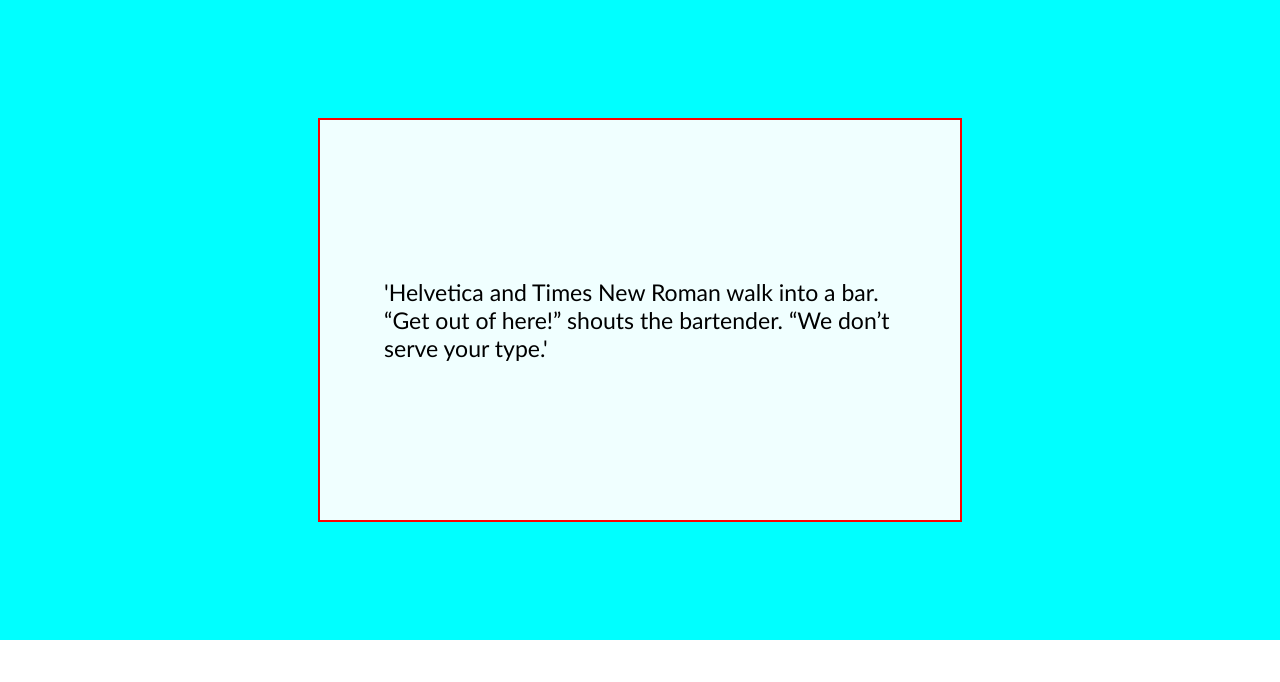
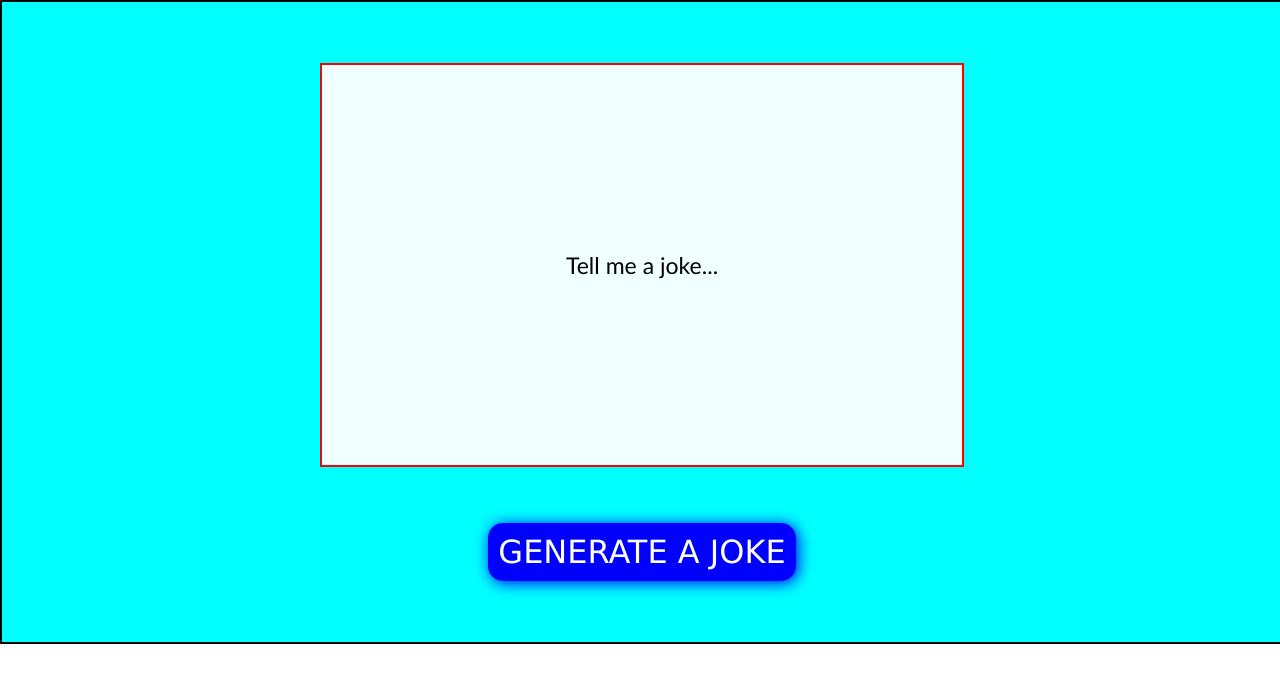
Before and after one commit to ParasWaghela07/HTML-CSS-JS, a plain HTML site: page Practice/joke1.html in a window 1280 px wide. Drawn offline with Linux system fonts and the light colour scheme.

Commit message:
joke updated

```diff
--- a/Practice/joke1.html
+++ b/Practice/joke1.html
@@ -10,12 +10,15 @@
         }
         .joke{
             display: flex;
+            flex-direction: column;
+            justify-content:space-between;
             width: 100vw;
             height: 80vh;
             margin: auto;
             justify-content: center;
             align-items: center;
             background-color: aqua;
+            border: 2px solid black;
         }
 
         #Chutkula{
@@ -37,6 +40,22 @@
             justify-content: center;
             align-items: center;
             background-color: azure;
+            margin-bottom: 7vh;
+        }
+
+        #btn{
+            background-color: blue;
+            color: white;
+            font-size: 2em;
+            border-radius: 15px;
+            padding: 10px;
+            transition: 0.5ms;
+            font-family:Verdana, Geneva, Tahoma, sans-serif;
+            cursor: pointer;
+            box-shadow: 2px 2px 15px blue;
+        }
+        #btn:hover{
+            background-color: rgb(63, 63, 235);
         }
     </style>
 </head>
@@ -44,8 +63,10 @@
         <div class="joke">
 
             <div class="con">
-                <p id="Chutkula"></p>
+                <p id="Chutkula">Tell me a joke...</p>
             </div>
+
+            <div id="btn">GENERATE A JOKE</div>
 
 
         </div>
--- a/Practice/joke1.js
+++ b/Practice/joke1.js
@@ -8,8 +8,34 @@
 
  "'Why do we tell actors to “break a leg?” Because every play has a cast. Here are some dark jokes to check out if you have a morbid sense of humor'",
 
- "'Helvetica and Times New Roman walk into a bar. “Get out of here!” shouts the bartender. “We don’t serve your type.'"]
+ "'Helvetica and Times New Roman walk into a bar. “Get out of here!” shouts the bartender. “We don’t serve your type.'"
+," 'Whats the best thing about Switzerland I dont know, but the flag is a big plus.' ",
 
- let index=Math.floor(Math.random()*arr.length);
+" 'I invented a new word! Plagiarism! '",
 
- Chutkula.innerHTML= arr[index] ;
+" 'Did you hear about the mathematician who’s afraid of negative numbers? He’ll stop at nothing to avoid them.'",
+
+
+"'Why do we tell actors to “break a leg?” Because every play has a cast. Here are some dark jokes to check out if you have a morbid sense of humor'",
+
+"'Helvetica and Times New Roman walk into a bar. “Get out of here!” shouts the bartender. “We don’t serve your type.'"]
+
+let r=-1;
+let index=-2;
+ let x=function(e){
+     //////////////e is event object use to carry things , basically helper or dalal, can be replaced by another letter , words.
+    console.log(e);
+    console.log(e.target);
+    console.log(e.type,e.clientX,e.clientY); // where user have clicked , gives coordinates
+    r=Math.floor(Math.random()*arr.length);
+    while(r==index){
+        r=Math.floor(Math.random()*arr.length);
+    }
+    index=r;
+    let a=document.getElementById("Chutkula");
+    a.innerHTML=arr[r];
+
+ }
+
+ let b=document.getElementById("btn");
+ b.addEventListener('click',x);
```
